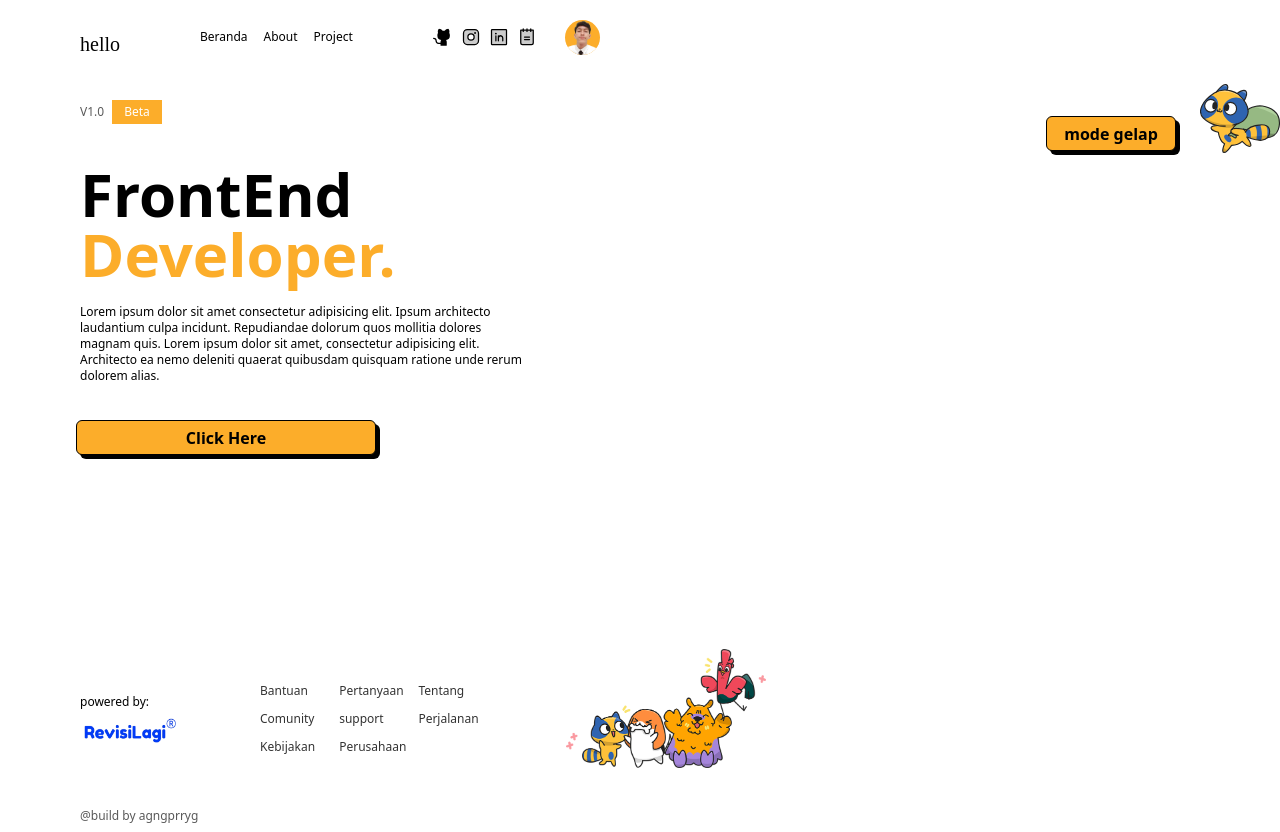
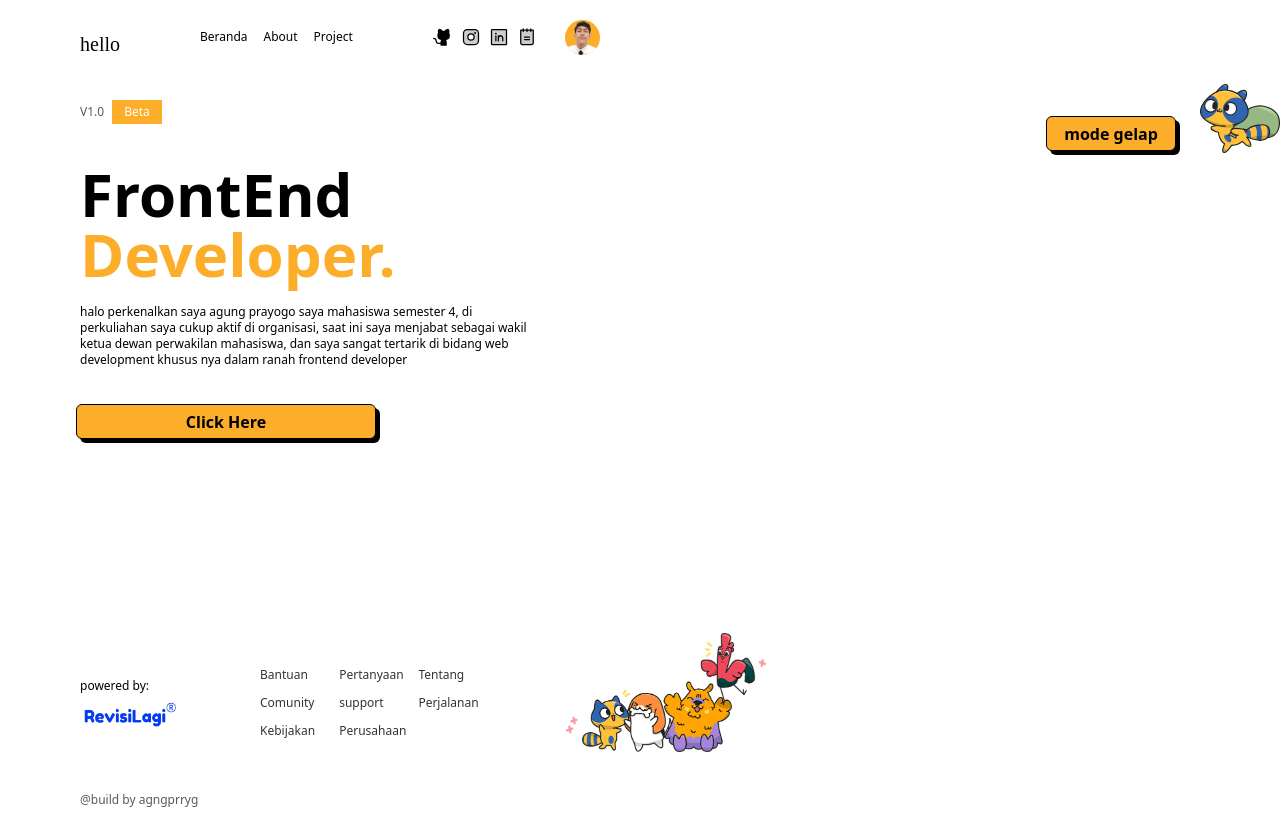
Before and after one commit to agngprryg/portfolio, a React (Vite) app: page / in a window 1280 px wide. Built offline with nearby package versions, Linux system fonts and the light colour scheme; a web font is replaced by a local one.

Commit message:
mengubah lorem ipsum menjadi deskripsi tentang saya

```diff
--- a/src/components/layouts/BerandaLayouts.jsx
+++ b/src/components/layouts/BerandaLayouts.jsx
@@ -72,11 +72,11 @@ const BerandaLayouts = ({ children, secondary }) => {
             <span className="dark:text-white text-tertiary">Developer.</span>
           </h1>
           <p className="max-w-[450px] mt-2 lg:mt-5 text-xs dark:text-white">
-            Lorem ipsum dolor sit amet consectetur adipisicing elit. Ipsum
-            architecto laudantium culpa incidunt. Repudiandae dolorum quos
-            mollitia dolores magnam quis. Lorem ipsum dolor sit amet,
-            consectetur adipisicing elit. Architecto ea nemo deleniti quaerat
-            quibusdam quisquam ratione unde rerum dolorem alias.
+            halo perkenalkan saya agung prayogo saya mahasiswa semester 4, di
+            perkuliahan saya cukup aktif di organisasi, saat ini saya menjabat
+            sebagai wakil ketua dewan perwakilan mahasiswa, dan saya sangat
+            tertarik di bidang web development khusus nya dalam ranah frontend
+            developer
           </p>
           <button
             onClick={handleButtonClick}
```
